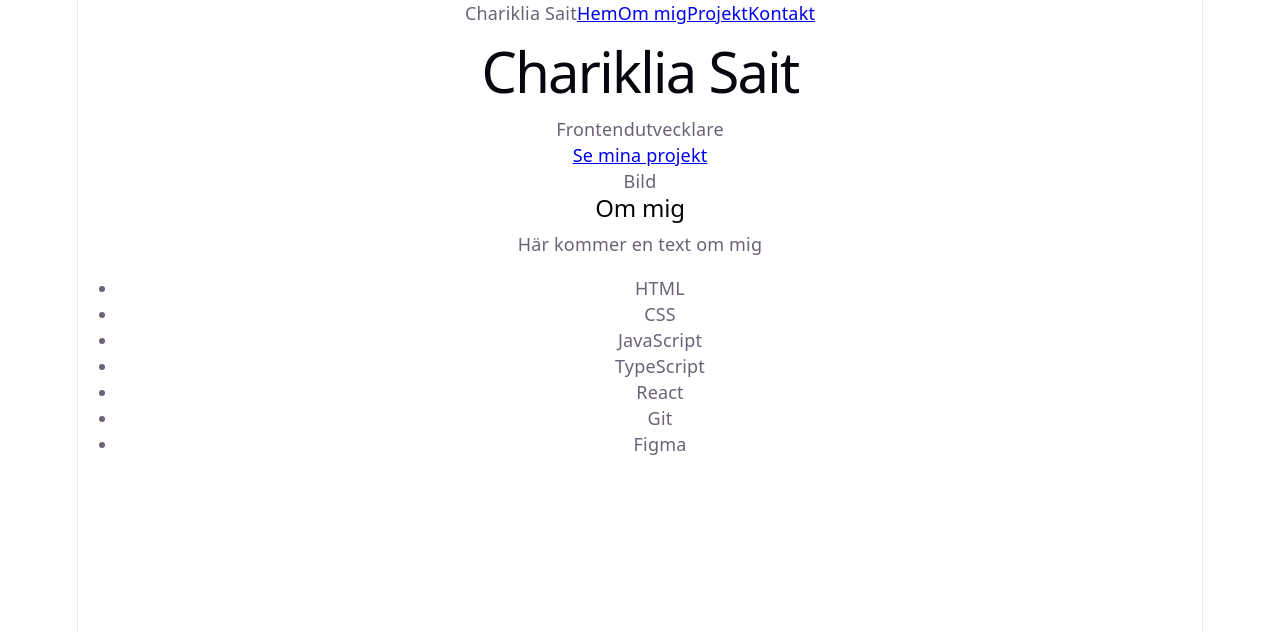
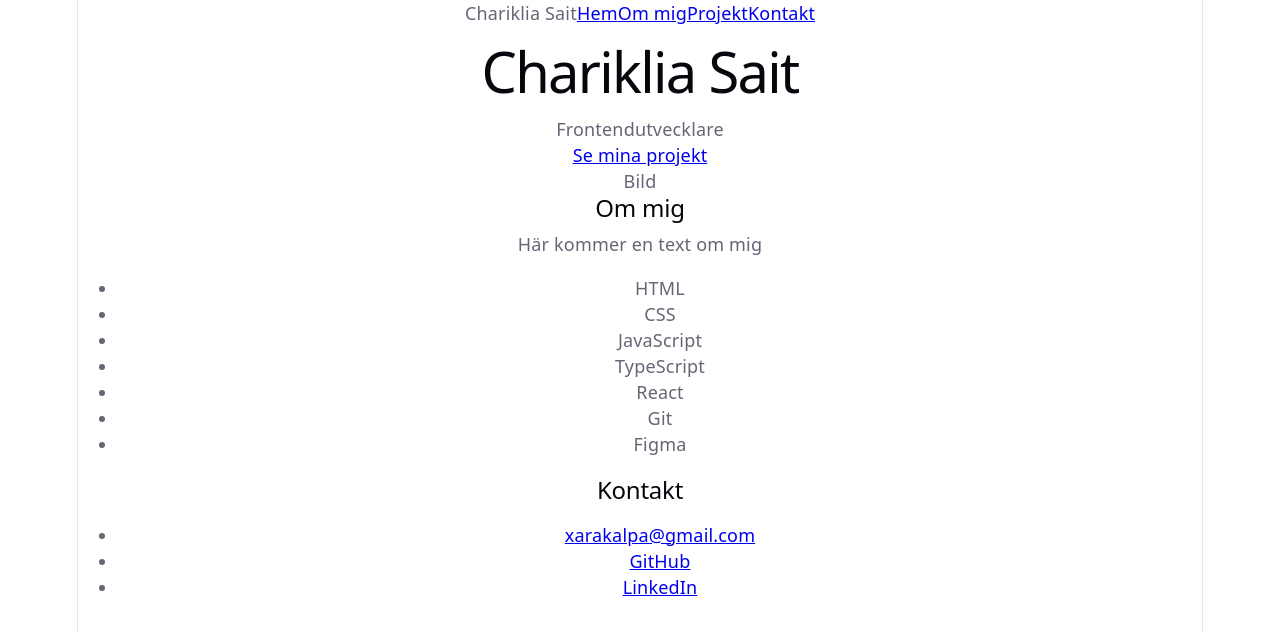
Before and after one commit to CharikliaA/portfolio, a React app: page / in a window 1280 px wide. Shown: the top 632 px of the page. Built offline with nearby package versions, Linux system fonts and the light colour scheme; the HTML template or start-up script is replaced by a standard one.

Commit message:
Add Contact component

```diff
--- a/src/App.tsx
+++ b/src/App.tsx
@@ -1,6 +1,7 @@
 import Navbar from "./components/Navbar"
 import Hero from "./components/Hero"
 import About from "./components/About"
+import Contact from "./components/Contact"
 
 function App () {
   return  (
@@ -8,6 +9,7 @@ function App () {
       <Navbar />
       <Hero />
       <About />
+      <Contact />
     </div>
   )
 }
--- /dev/null
+++ b/src/components/Contact.tsx
@@ -0,0 +1,14 @@
+const Contact = () => {
+  return (
+    <section id="kontakt">
+        <h2>Kontakt</h2>
+        <ul>
+            <li><a href="mailto:xarakalpa@gmail.com">xarakalpa@gmail.com</a></li>
+            <li><a href="https://github.com/CharikliaA" target="_blank">GitHub</a></li>
+            <li><a href="https://www.linkedin.com/in/chariklia-a-85a5363b5/" target="_blank">LinkedIn</a></li>
+        </ul>
+    </section>
+  )
+}
+
+export default Contact
```
